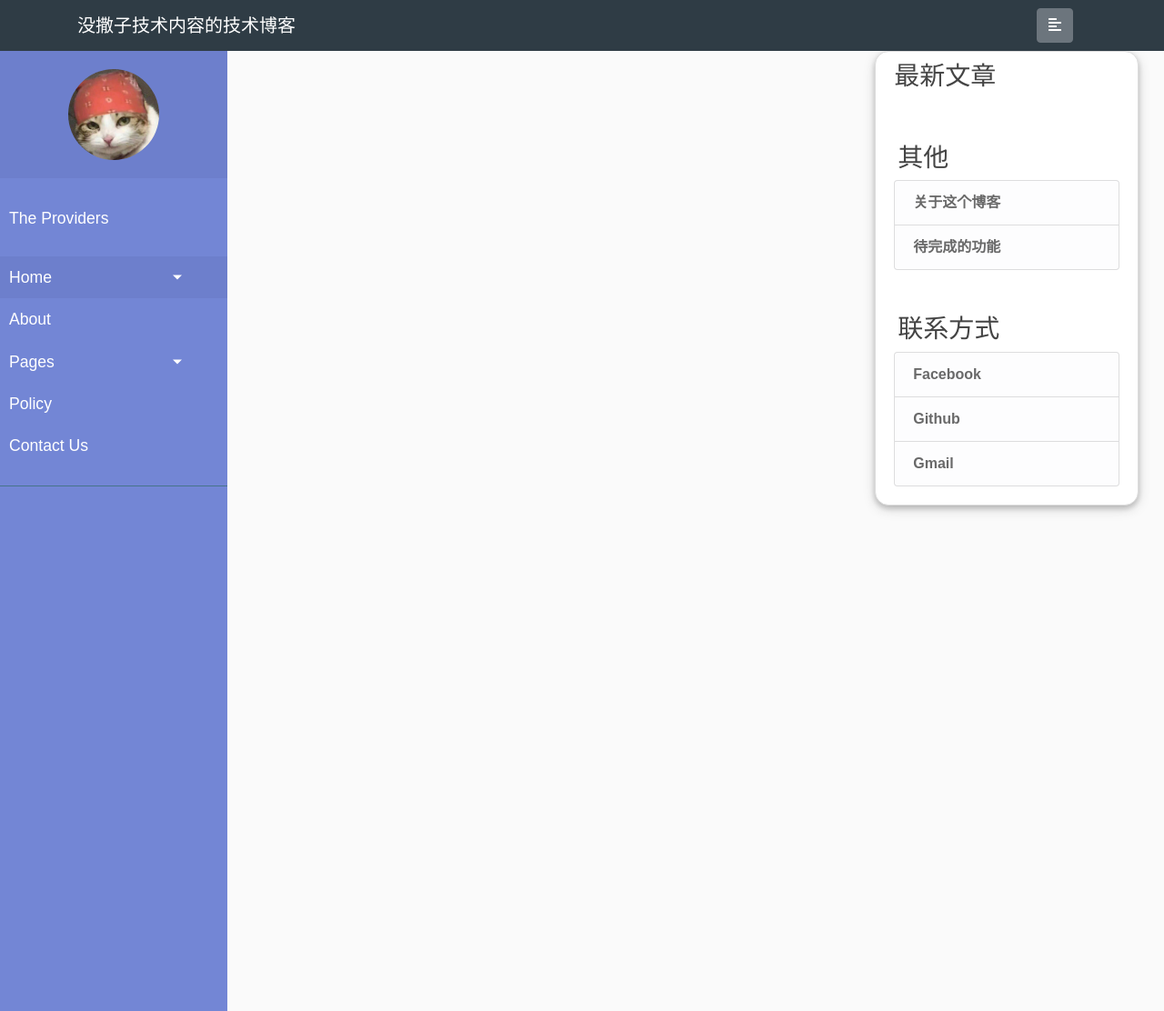
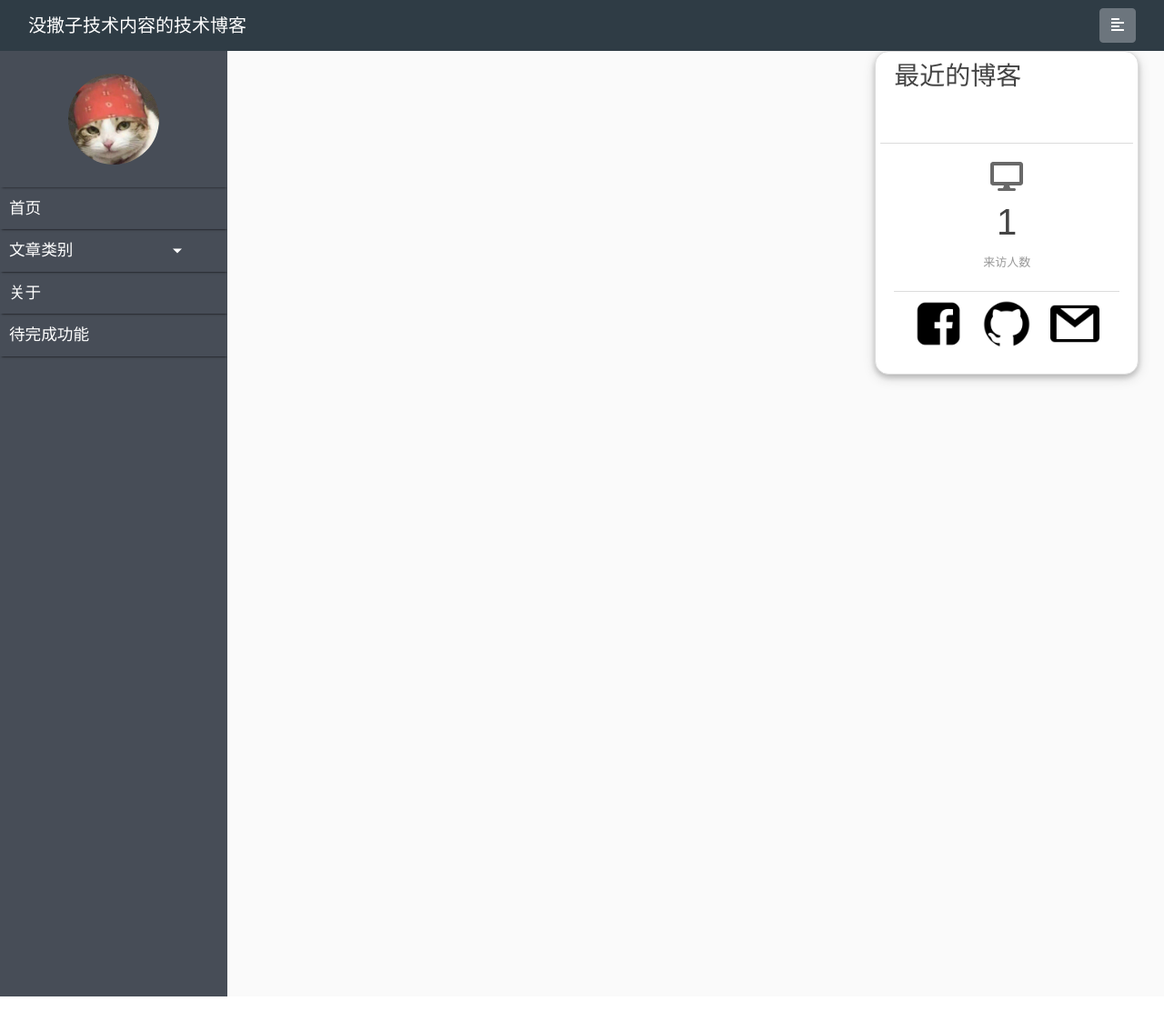
Before and after one commit to davidzheng048/flask_personal_blog, a Flask app: page / in a window 1280 px wide. Shown: the whole page at 91% size. Run offline with Flask 2, Linux system fonts and the light colour scheme; data comes from the database, SQL or seed files in the repository; data that the repository does not hold is empty; parts of the project's set-up code (start-up, migrations or seed data) failed here and were passed over; some libraries are stand-ins or nearby versions.

Commit message:
Did the following changes:
Adjust the left navbar to the layout, add the feature of counting visitors. Redo the layout and update the about page and future_feature page

```diff
--- a/flaskblog/categories/routes.py
+++ b/flaskblog/categories/routes.py
@@ -29,7 +29,7 @@ def category(category_id):
     category = Category.query.get_or_404(category_id)
     page = request.args.get('page', 1, type=int)
     posts = Post.query.filter_by(category_id=category.id).order_by(Post.date_posted.desc()).paginate(page=page, per_page=5)
-    return render_template('category.html', title=category.name, category=category, posts=posts, is_login=is_login, current_category=category)
+    return render_template('category.html', title=category.name, category=category, posts=posts, is_login=is_login)
 
 
 @categories.route("/category/<int:category_id>/update", methods=['GET', 'POST'])
@@ -44,7 +44,7 @@ def update_category(category_id):
         return redirect(url_for('categories.category', category_id=category.id))
     elif request.method == 'GET':
         form.name.data = category.name
-    return render_template('create_category.html', title='Update Category', form=form, legend='Update Category', current_category=category)
+    return render_template('create_category.html', title='Update Category', form=form, legend='Update Category')
 
 
 @categories.route("/category/<int:category_id>/delete", methods=['POST'])
--- a/flaskblog/main/routes.py
+++ b/flaskblog/main/routes.py
@@ -1,7 +1,8 @@
 from flask import Blueprint
 from flask import render_template, request
-from flaskblog.models import Post, Category
+from flaskblog.models import Post, Category, AccessCount
 from flask_login import current_user
+from flaskblog.main.utils import update_and_init_access_count
 
 main = Blueprint('main', __name__)
 
@@ -11,6 +12,7 @@ main = Blueprint('main', __name__)
 def home():
     page = request.args.get('page', 1, type=int)
     posts = Post.query.order_by(Post.date_posted.desc()).paginate(page=page, per_page=5)
+    update_and_init_access_count()
     return render_template('home.html', posts=posts)
 
 
@@ -27,9 +29,11 @@ def future_feature():
 @main.app_context_processor
 def context_processor():
     categories = Category.query.all()
-    recent_posts = Post.query.order_by(Post.id.desc()).limit(5).all()
+    recent_posts = Post.query.order_by(Post.id.desc()).limit(3).all()
+    access_count = AccessCount.query.first().count
     return {
         'categories': categories,
         'current_user': current_user,
-        'recent_posts': recent_posts
+        'recent_posts': recent_posts,
+        'access_count': access_count
     }
--- a/flaskblog/posts/routes.py
+++ b/flaskblog/posts/routes.py
@@ -30,8 +30,9 @@ def new_post():
 @posts.route("/post/<int:post_id>")
 def post(post_id):
     post = Post.query.get_or_404(post_id)
-    current_category = Category.query.get_or_404(post.category_id)
-    return render_template('post.html', title=post.title, post=post, current_category=current_category)
+    post.click_count += 1
+    db.session.commit()
+    return render_template('post.html', title=post.title, post=post)
 
 
 @posts.route("/post/<int:post_id>/update", methods=['GET', 'POST'])
--- a/flaskblog/static/main.css
+++ b/flaskblog/static/main.css
@@ -1,5 +1,5 @@
 body {
-  background: #fafafa;
+  background: #000000;
   color: #333333;
   margin-top: 5.5rem;
 }
@@ -109,7 +109,6 @@ div.content {
     }
 
 .sidebar-right-position {
-    position:fixed;
     width:336px;
     height:280px;
     right:1%;
@@ -126,4 +125,41 @@ div.content {
   border-radius: 15px;
     }
 
+.let-text-stay-inside-div{
+    overflow: hidden;
+    }
+
+
+.nav-bar-shadow {
+    box-shadow: 0 1px 2.5px -1.5px black;
+    }
+
+.counter {
+    padding: 20px 0;
+    border-radius: 5px;
 }
+
+.count-title {
+    font-size: 40px;
+    font-weight: normal;
+    margin-top: 10px;
+    margin-bottom: 0;
+    text-align: center;
+}
+
+.count-text {
+    font-size: 13px;
+    font-weight: normal;
+    margin-top: 10px;
+    margin-bottom: 0;
+    text-align: center;
+}
+
+.fa-2x {
+    margin: 0 auto;
+    float: none;
+    display: table;
+    color: #4ad1e5;
+}
+
+}
--- a/flaskblog/static/style.css
+++ b/flaskblog/static/style.css
@@ -24,6 +24,11 @@ a:focus{
 #sidebar.active {
     margin-left: -250px;
 }
+
+#keep-sidebar-space.active {
+    margin-left: -250px;
+}
+
 .wrapper{
 	display: flex;
 	text-decoration: none;
@@ -33,20 +38,29 @@ a:focus{
 #sidebar{
 	min-width: 250px;
 	max-width: 250px;
-	background: #7386D5;
+	background: #474d57;
+	color: #fff;
+	transition: all 0.3s;
+	margin-top: -2rem;
+	height: 100%;
+}
+
+#keep-sidebar-space {
+	min-width: 250px;
+	max-width: 250px;
+	background: #474d57;
 	color: #fff;
 	transition: all 0.3s;
 	margin-top: -2rem;
 }
 
-
 #sidebar .sidebar-header{
-	padding: 20px;
-	background: #6d7fcc;
+	padding: 25px;
+	background: #474d57;
+	box-shadow: 0 1px 3px -1.5px black;
 }
 #sidebar ul.components{
-	padding: 20px 0;
-	border-bottom: 1px solid #47748b;
+	padding: 0px 0;
 }
 
 #sidebar ul p{
@@ -67,7 +81,8 @@ a:focus{
 #sidebar ul li.active>a,
 a[aria-expanded="true"] {
 	color: #fff;
-	background: #6d7fcc;
+	background: #474d57;
+	box-shadow: 0 1px 3px -1.5px black;
 }
 
 a[data-toggle="collapse"]{
@@ -85,7 +100,7 @@ a[data-toggle="collapse"]{
 ul ul a{
 	font-size: 0.9em !important;
 	padding-left: 30px !important;
-	background: #6d7fcc;
+	background: ##474d57;
 }
 
 #content{
@@ -93,7 +108,7 @@ ul ul a{
 	padding: 20px;
 	min-height: 100vh;
 	transition: all 0.3s;
-	margin-top: -4rem;
+	margin-top: -2rem;
 }
 
 
@@ -107,5 +122,10 @@ ul ul a{
     #sidebarCollapse span {
         display: none;
     }
-
+    #keep-sidebar-space {
+        margin-left: -250px;
+    }
+    #keep-sidebar-space.active {
+        margin-left: 0;
+    }
 }
--- a/flaskblog/templates/future_feature.html
+++ b/flaskblog/templates/future_feature.html
@@ -6,10 +6,9 @@
             <h2>待完成的功能</h2>
             <br><br>
             <ul>
-                <li>记录博客访问人数</li>
-                <li>记录文章点击人数</li>
                 <li>留言板</li>
                 <li>搜索栏</li>
+                <li>连接到Postgres而不是SQLite</li>
             </ul>
         </p>
     </div>
--- a/flaskblog/templates/home.html
+++ b/flaskblog/templates/home.html
@@ -4,7 +4,11 @@
         <article class="media content-section">
           <div class="media-body">
             <h2><a class="article-title font-weight-bold" href="{{ url_for('posts.post', post_id=post.id) }}">{{ post.title }}</a></h2>
-              <small class="text-muted">{{ post.date_posted.strftime('%d-%m-%Y') }}</small>
+              <small class="text-muted">
+                发布于：{{ post.date_posted.strftime('%d-%m-%Y') }} &nbsp;&nbsp;&nbsp;
+                分类于：{{ categories[post.category_id - 1] }}&nbsp;&nbsp;&nbsp;
+                点击数： {{ post.click_count }}
+              </small><br><br>
             <p class="article-content">{{ post.content|markdown|truncate }}
                 <br><br><a href="{{ url_for('posts.post', post_id=post.id) }}" class="btn btn-outline-secondary btn-sm">Read More</a>
             </p>
--- a/flaskblog/templates/layout.html
+++ b/flaskblog/templates/layout.html
@@ -20,37 +20,31 @@ body::-webkit-scrollbar {
   width: 5px;
 }
 
-
 body::-webkit-scrollbar-track {
   background: #f1f1f1;
 }
-
 
 body::-webkit-scrollbar-thumb {
   background: #888;
 }
 
-
 body::-webkit-scrollbar-thumb:hover {
   background: #555;
 }
 
-div::-webkit-scrollbar {
+nav::-webkit-scrollbar {
   width: 5px;
 }
 
-
-div::-webkit-scrollbar-track {
+nav::-webkit-scrollbar-track {
   background: florawhite;
 }
 
-
-div::-webkit-scrollbar-thumb {
+nav::-webkit-scrollbar-thumb {
   background: DimGrey;
 }
 
-
-div::-webkit-scrollbar-thumb:hover {
+nav::-webkit-scrollbar-thumb:hover {
   background: grey;
     }
 }
@@ -58,78 +52,67 @@ div::-webkit-scrollbar-thumb:hover {
 <body>
     <header class="site-header">
       <nav class="navbar navbar-expand-md navbar-dark bg-steel fixed-top">
-        <div class="container">
+        <div class="container-fluid">
           <a class="navbar-brand mr-4" style="float: left;text-align:left;" href="/">没撒子技术内容的技术博客</a>
           <div class="collapse navbar-collapse" id="navbarToggle">
             <div class="navbar-nav mr-auto">
             </div>
             <!-- Navbar Right Side -->
             <div class="navbar-nav">
-
-<!--            </nav>-->
                 {% if current_user.is_authenticated %}
                 <a class="nav-item nav-link" href="{{ url_for('posts.new_post') }}">New Post</a>
                 <a class="nav-item nav-link" href="{{ url_for('users.account') }}">Account</a>
                 <a class="nav-item nav-link" href="{{ url_for('users.logout') }}">Logout</a>
-
                 {% endif %}
-                <div class="container-fluid">
+<!--                <div class="container-fluid">-->
                     <button type="button" id="sidebarCollapse" class="btn btn-secondary">
                         <i class="fas fa-align-left"></i>
                         <span></span>
-
                     </button>
-                </div>
+<!--                </div>-->
             </div>
           </div>
         </div>
       </nav>
     </header>
     <div class="wrapper">
-
- <nav id="sidebar">
+    <div id="keep-sidebar-space">
+    </div>
+    <nav id="sidebar" style="position:fixed; overflow: scroll;">
         <div class="sidebar-header">
             <img class="rounded-circle profile-img" width="100px" src="{{ url_for('static', filename='profile_pics/profile_pic.jpeg') }}"/>
         </div>
         <ul class="lisst-unstyled components">
- 	 	<p>The Providers</p>
- 	 	<li class="active">
- 	 		<a href="#homeSubmenu" data-toggle="collapse" aria-expanded="false" class="dropdown-toggle">Home</a>
- 	 	  <ul class="collapse list-unstyled" id="homeSubmenu">
- 	 	  	<li>
- 	 	  		<a href="#">Home 1</a>
+            <li class="nav-bar-shadow">
+                <a href="/">首页</a>
             </li>
- 	 	  	<li>
- 	 	  		<a href="#">Home 2</a>
+            <li class="nav-bar-shadow">
+                <a href="#categorySubmenu" data-toggle="collapse" aria-expanded="false" class="dropdown-toggle">文章类别</a>
+            <ul class="collapse list-unstyled" id="categorySubmenu">
+                {% if current_user.is_authenticated %}
+                    <li class="nav-bar-shadow">
+                        <a href="{{ url_for('categories.new_category') }}">+ 新类别</a>
                     </li>
+                {% endif %}
+                {% for category in categories %}
+                    <li class="nav-bar-shadow">
+                        <a href="{{ url_for('categories.category', category_id=category.id) }}">{{ category.name }}</a>
+                    </li>
+                {% endfor %}
             </ul>
         </li>
- 	 	<li>
- 	 		<a href="#">About</a>
+        <li class="nav-bar-shadow">
+            <a href="{{ url_for('main.about') }}">关于</a>
         </li>
- 	 	<li>
-        <a href="#pageSubmenu" data-toggle="collapse" aria-expanded="false" class="dropdown-toggle">Pages</a>
-            <ul class="collapse list-unstyled" id="pageSubmenu">
-                <li>
-                    <a href="#">Page 1</a>
-                </li>
-                <li>
-                    <a href="#">Page 2</a>
-                </li>
-            </ul>
-        </li>
-        <li>
-            <a href="#">Policy</a>
-        </li>
-        <li>
-            <a href="#">Contact Us</a>
+        <li class="nav-bar-shadow">
+            <a href="{{ url_for('main.future_feature') }}">待完成功能</a>
         </li>
     </ul>
     </nav>
 
+
     <div id="content">
-<br><br>
-    <div class="col-md-7 content">
+        <div class="col-md-8 content">
         {% with messages = get_flashed_messages(with_categories=true) %}
             {% if messages %}
                 {% for category, message in messages %}
@@ -143,7 +126,7 @@ div::-webkit-scrollbar-thumb:hover {
         </div>
         <div class="col-sm-3 sidebar-right-position" style="position:fixed;">
           <div class="content-sidebar">
-            <h3>最新文章</h3>
+            <h3 >最近的博客</h3>
               <ul class="list-group">
                 {% for post in recent_posts %}
                   <li class="list-group-item list-group-item-light" style="color:DimGrey;font-weight:normal;">{{ post.date_posted.strftime('%d-%m-%Y') }}<br>
@@ -151,34 +134,28 @@ div::-webkit-scrollbar-thumb:hover {
                 {% endfor %}
               </ul>
             <br><br>
-            <h3 class="ml-1">其他</h3>
-                <ul class="list-group">
-                  <li class="list-group-item list-group-item-light" style="color:DimGrey;font-weight:normal;">
-                      <a href="{{ url_for('main.about') }}" style="color:DimGrey;font-weight:bold">关于这个博客</a>
-                  </li>
-                  <li class="list-group-item list-group-item-light" style="color:DimGrey;font-weight:normal;">
-                      <a href="{{ url_for('main.future_feature') }}" style="color:DimGrey;font-weight:bold">待完成的功能</a>
-                  </li>
-                </ul>
-            <br><br>
-          <h3 class="ml-1">联系方式</h3>
-            <ul class="list-group">
-              <li class="list-group-item list-group-item-light" style="color:DimGrey;font-weight:normal;">
-                  <a href="https://www.facebook.com/zhen.zheng.5876/" style="color:DimGrey;font-weight:bold">Facebook</a>
-              </li>
-              <li class="list-group-item list-group-item-light" style="color:DimGrey;font-weight:normal;">
-                  <a href="https://github.com/BuddyLich" style="color:DimGrey;font-weight:bold">Github</a>
-              </li>
-              <li class="list-group-item list-group-item-light" style="color:DimGrey;font-weight:normal;">
-                  <a href="mailto:zhengzhen048@gmail.com" style="color:DimGrey;font-weight:bold">Gmail</a>
-              </li>
+            <div class="row text-center" style="border-top: 0.5px solid #DCDCDC;">
+                <div class="col">
+                    <div class="counter">
+                        <i class="fa fa-desktop fa-2x " style="color:dimgrey"></i>
+                        <h2 class="timer count-title count-number" data-to="{{ access_count }}" data-speed="1500"></h2>
+                        <p class="count-text ">来访人数</p>
+                    </div>
+                </div>
+            </div>
+
+              <div style="border-top: 0.5px solid #DCDCDC; text-align: center;">
+                  <a href="https://www.facebook.com/zhen.zheng.5876/"><img width='22%' style="margin:8px" src="{{ url_for('static', filename='contact_icons/facebook.png') }}"/></a>
+                  <a href="https://github.com/BuddyLich"><img width='22%' style="margin:8px" src="{{ url_for('static', filename='contact_icons/github.png') }}"/></a>
+                  <a href="mailto:zhengzhen048@gmail.com"><img width='22%' style="margin:8px" src="{{ url_for('static', filename='contact_icons/gmail.webp') }}"/></a>
+                </div>
+            </div>
 
             </ul>
           </div>
         </div>
         </div>
         </div>
-
 </div>
 <script src="https://code.jquery.com/jquery-3.2.1.slim.min.js" integrity="sha384-KJ3o2DKtIkvYIK3UENzmM7KCkRr/rE9/Qpg6aAZGJwFDMVNA/GpGFF93hXpG5KkN" crossorigin="anonymous"></script>
 <script src="https://cdnjs.cloudflare.com/ajax/libs/popper.js/1.12.9/umd/popper.min.js" integrity="sha384-ApNbgh9B+Y1QKtv3Rn7W3mgPxhU9K/ScQsAP7hUibX39j7fakFPskvXusvfa0b4Q" crossorigin="anonymous"></script>
@@ -189,9 +166,108 @@ div::-webkit-scrollbar-thumb:hover {
 $(document).ready(function () {
             $('#sidebarCollapse').on('click', function () {
                 $('#sidebar').toggleClass('active');
+                $('#keep-sidebar-space').toggleClass('active');
             });
         });
 
+(function ($) {
+	$.fn.countTo = function (options) {
+		options = options || {};
+
+		return $(this).each(function () {
+			// set options for current element
+			var settings = $.extend({}, $.fn.countTo.defaults, {
+				from:            $(this).data('from'),
+				to:              $(this).data('to'),
+				speed:           $(this).data('speed'),
+				refreshInterval: $(this).data('refresh-interval'),
+				decimals:        $(this).data('decimals')
+			}, options);
+
+			// how many times to update the value, and how much to increment the value on each update
+			var loops = Math.ceil(settings.speed / settings.refreshInterval),
+				increment = (settings.to - settings.from) / loops;
+
+			// references & variables that will change with each update
+			var self = this,
+				$self = $(this),
+				loopCount = 0,
+				value = settings.from,
+				data = $self.data('countTo') || {};
+
+			$self.data('countTo', data);
+
+			// if an existing interval can be found, clear it first
+			if (data.interval) {
+				clearInterval(data.interval);
+			}
+			data.interval = setInterval(updateTimer, settings.refreshInterval);
+
+			// initialize the element with the starting value
+			render(value);
+
+			function updateTimer() {
+				value += increment;
+				loopCount++;
+
+				render(value);
+
+				if (typeof(settings.onUpdate) == 'function') {
+					settings.onUpdate.call(self, value);
+				}
+
+				if (loopCount >= loops) {
+					// remove the interval
+					$self.removeData('countTo');
+					clearInterval(data.interval);
+					value = settings.to;
+
+					if (typeof(settings.onComplete) == 'function') {
+						settings.onComplete.call(self, value);
+					}
+				}
+			}
+
+			function render(value) {
+				var formattedValue = settings.formatter.call(self, value, settings);
+				$self.html(formattedValue);
+			}
+		});
+	};
+
+	$.fn.countTo.defaults = {
+		from: 0,               // the number the element should start at
+		to: 0,                 // the number the element should end at
+		speed: 1000,           // how long it should take to count between the target numbers
+		refreshInterval: 100,  // how often the element should be updated
+		decimals: 0,           // the number of decimal places to show
+		formatter: formatter,  // handler for formatting the value before rendering
+		onUpdate: null,        // callback method for every time the element is updated
+		onComplete: null       // callback method for when the element finishes updating
+	};
+
+	function formatter(value, settings) {
+		return value.toFixed(settings.decimals);
+	}
+}(jQuery));
+
+jQuery(function ($) {
+  // custom formatting example
+  $('.count-number').data('countToOptions', {
+	formatter: function (value, options) {
+	  return value.toFixed(options.decimals).replace(/\B(?=(?:\d{3})+(?!\d))/g, ',');
+	}
+  });
+
+  // start all the timers
+  $('.timer').each(count);
+
+  function count(options) {
+	var $this = $(this);
+	options = $.extend({}, options || {}, $this.data('countToOptions') || {});
+	$this.countTo(options);
+  }
+});
 </script>
 </body>
 </html>
```
Also changed, not shown: flaskblog/main/utils.py (added, +16 -0 lines), flaskblog/models.py (+6 -7 lines), flaskblog/templates/about.html (+8 -6 lines), flaskblog/templates/category.html (+6 -4 lines), flaskblog/templates/post.html (+8 -6 lines), flaskblog/static/contact_icons/facebook.png (added), flaskblog/static/contact_icons/github.png (added), flaskblog/static/contact_icons/gmail.webp (added). Lines whose indentation alone changed are shown as unchanged.
